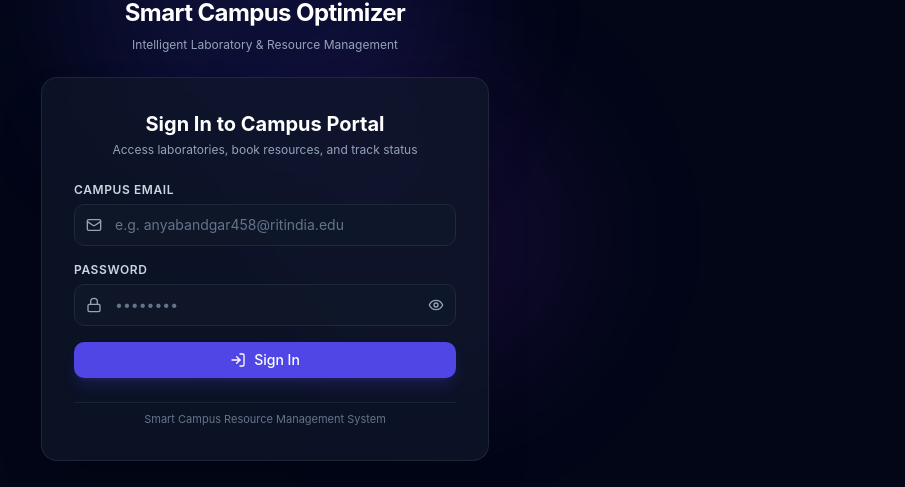
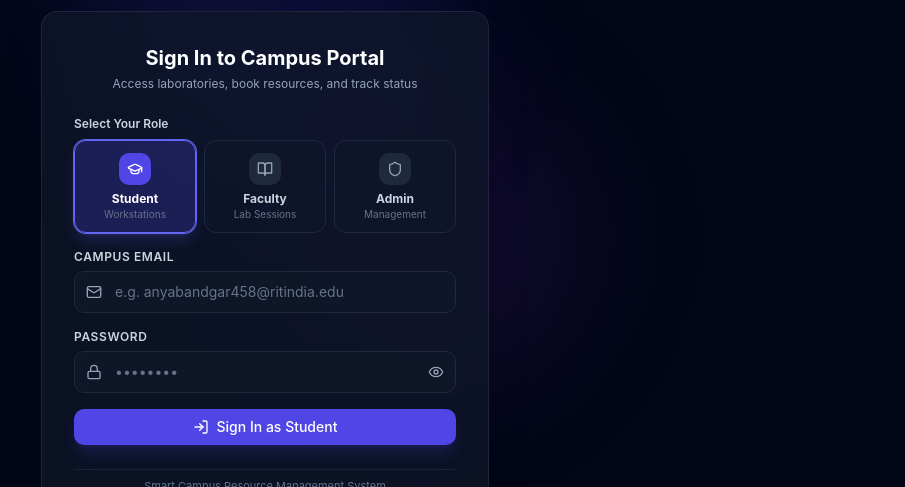
Before and after one commit to sharvilpatil30-alt/lab_sync-B4-, a React (Vite) app in the folder frontend/: page /login in a window 1280 px wide. Shown: the part 203-690 px from the top of the page, without its empty margins (375-1280 px from the left). Built offline with nearby package versions, Linux system fonts and the light colour scheme; no server answers.

Commit message:
feat: add 3-role selector on sign-in and remove role switcher after sign-in

```diff
--- a/frontend/src/components/common/PandaGuideBot.tsx
+++ b/frontend/src/components/common/PandaGuideBot.tsx
@@ -325,9 +325,9 @@ export const PandaGuideBot: React.FC = () => {
             actionUrl: `/${role || 'student'}/labs`,
           },
           {
-            title: '3. Role Switcher in Navbar',
-            description: 'You can test the system as Student, Faculty, or Admin anytime by clicking the user profile menu in the top right.',
-            actionHint: 'Click your avatar to switch demo roles.',
+            title: '3. User Profile & Active Session',
+            description: 'View your profile details and active role session by clicking on your avatar in the top right.',
+            actionHint: 'Click your avatar to inspect account details.',
           },
         ],
       };
@@ -341,13 +341,18 @@ export const PandaGuideBot: React.FC = () => {
         greeting: 'Welcome to the Smart Campus Portal:',
         steps: [
           {
-            title: '1. Enter Campus Email',
-            description: 'Enter your registered campus email address and account credentials.',
-            actionHint: 'e.g. yourname@ritindia.edu',
+            title: '1. Select Your Role',
+            description: 'Choose whether you are signing in as Student, Faculty, or Administrator.',
+            actionHint: 'Click one of the three role cards.',
           },
           {
-            title: '2. Provide Password',
-            description: 'Enter your secure password (at least 6 characters) to access laboratory dashboards.',
+            title: '2. Enter Campus Email',
+            description: 'Enter your institutional email address ending with @ritindia.edu.',
+            actionHint: 'e.g. anyabandgar458@ritindia.edu',
+          },
+          {
+            title: '3. Provide Password',
+            description: 'Enter your account password (at least 6 characters) to access your authorized workspace.',
             actionHint: 'Instant secure sign in.',
           },
         ],
--- a/frontend/src/components/layout/Navbar.tsx
+++ b/frontend/src/components/layout/Navbar.tsx
@@ -22,7 +22,7 @@ interface NavbarProps {
 }
 
 export const Navbar: React.FC<NavbarProps> = ({ onToggleSidebar, isSidebarOpen }) => {
-  const { user, role, logout, switchDemoRole } = useAuth();
+  const { user, role, logout } = useAuth();
   const { data: notifications = [], markAsRead, markAllAsRead } = useNotifications();
   const navigate = useNavigate();
 
@@ -89,12 +89,6 @@ export const Navbar: React.FC<NavbarProps> = ({ onToggleSidebar, isSidebarOpen }
     setShowUserMenu(false);
     await logout();
     navigate('/login');
-  };
-
-  const handleRoleChange = async (newRole: Role) => {
-    await switchDemoRole(newRole);
-    setShowUserMenu(false);
-    navigate(`/${newRole}/dashboard`);
   };
 
   return (
@@ -273,28 +267,6 @@ export const Navbar: React.FC<NavbarProps> = ({ onToggleSidebar, isSidebarOpen }
                     </span>
                   </div>
 
-                {/* Quick Role Switcher for Pairing & Demo */}
-                <div className="px-3 py-2 border-b border-slate-800">
-                  <p className="text-[10px] font-semibold uppercase tracking-wider text-slate-500 mb-1.5 flex items-center gap-1">
-                    <Sparkles className="w-3 h-3 text-indigo-400" /> Switch Demo Role
-                  </p>
-                  <div className="grid grid-cols-3 gap-1">
-                    {(['student', 'faculty', 'admin'] as Role[]).map((r) => (
-                      <button
-                        key={r}
-                        onClick={() => handleRoleChange(r)}
-                        className={`text-xs capitalize py-1 rounded border transition-colors ${
-                          role === r
-                            ? 'bg-indigo-600 text-white border-indigo-500 font-semibold'
-                            : 'bg-slate-800/80 text-slate-300 border-slate-700 hover:bg-slate-700'
-                        }`}
-                      >
-                        {r}
-                      </button>
-                    ))}
-                  </div>
-                </div>
-
                   <div className="py-1">
                   <Link
                     to={`/${role || 'student'}/profile`}
--- a/frontend/src/hooks/useAuth.tsx
+++ b/frontend/src/hooks/useAuth.tsx
@@ -8,7 +8,7 @@ interface AuthContextType {
   role: Role | null;
   isAuthenticated: boolean;
   isLoading: boolean;
-  login: (credentials: { email: string; password: string }) => Promise<User>;
+  login: (credentials: { email: string; password: string; role?: Role }) => Promise<User>;
   register: (data: { name: string; email: string; password: string; role: string; department?: string }) => Promise<User>;
   logout: () => Promise<void>;
   switchDemoRole: (role: Role) => Promise<void>;
@@ -54,7 +54,7 @@ export const AuthProvider: React.FC<{ children: React.ReactNode }> = ({ children
     return () => window.removeEventListener('auth:session-expired', handleExpired);
   }, []);
 
-  const login = useCallback(async (credentials: { email: string; password: string }): Promise<User> => {
+  const login = useCallback(async (credentials: { email: string; password: string; role?: Role }): Promise<User> => {
     setIsLoading(true);
     try {
       const res = await authService.login(credentials);
--- a/frontend/src/pages/auth/Login/index.tsx
+++ b/frontend/src/pages/auth/Login/index.tsx
@@ -1,14 +1,16 @@
 import React, { useState } from 'react';
 import { useNavigate, useLocation } from 'react-router-dom';
-import { Mail, Lock, Eye, EyeOff, LogIn, AlertTriangle } from 'lucide-react';
+import { Mail, Lock, Eye, EyeOff, LogIn, AlertTriangle, GraduationCap, BookOpen, Shield } from 'lucide-react';
 import { Button, Input, ErrorMessage } from '../../../components/common';
 import { useAuth } from '../../../hooks';
+import { Role } from '../../../types';
 
 export const LoginPage: React.FC = () => {
   const { login, isAuthenticated, role } = useAuth();
   const navigate = useNavigate();
   const location = useLocation();
 
+  const [selectedRole, setSelectedRole] = useState<Role>('student');
   const [emailOrUsername, setEmailOrUsername] = useState('');
   const [password, setPassword] = useState('');
   const [showPassword, setShowPassword] = useState(false);
@@ -65,8 +67,12 @@ export const LoginPage: React.FC = () => {
     setIsLoading(true);
 
     try {
-      const authenticatedUser = await login({ email: trimmedInput, password });
-      const targetRole = authenticatedUser?.role;
+      const authenticatedUser = await login({
+        email: trimmedInput,
+        password,
+        role: selectedRole,
+      });
+      const targetRole = selectedRole || authenticatedUser?.role;
 
       if (from && !from.includes('/login') && !from.includes('/unauthorized')) {
         navigate(from, { replace: true });
@@ -110,6 +116,66 @@ export const LoginPage: React.FC = () => {
       )}
 
       <form onSubmit={handleSubmit} className="space-y-4">
+        {/* Role Selection (Select 1 among 3) */}
+        <div>
+          <label className="block text-xs font-semibold text-slate-300 mb-2">
+            Select Your Role
+          </label>
+          <div className="grid grid-cols-3 gap-2">
+            {[
+              {
+                id: 'student' as Role,
+                label: 'Student',
+                desc: 'Workstations',
+                icon: GraduationCap,
+              },
+              {
+                id: 'faculty' as Role,
+                label: 'Faculty',
+                desc: 'Lab Sessions',
+                icon: BookOpen,
+              },
+              {
+                id: 'admin' as Role,
+                label: 'Admin',
+                desc: 'Management',
+                icon: Shield,
+              },
+            ].map((r) => {
+              const Icon = r.icon;
+              const isSelected = selectedRole === r.id;
+              return (
+                <button
+                  key={r.id}
+                  type="button"
+                  onClick={() => setSelectedRole(r.id)}
+                  className={`flex flex-col items-center justify-center p-3 rounded-xl border text-center transition-all ${
+                    isSelected
+                      ? 'bg-indigo-600/25 border-indigo-500 text-white shadow-lg shadow-indigo-500/20 ring-1 ring-indigo-500'
+                      : 'bg-slate-900/60 border-slate-800 text-slate-400 hover:text-slate-200 hover:bg-slate-800/80 hover:border-slate-700'
+                  }`}
+                >
+                  <div
+                    className={`w-8 h-8 rounded-lg flex items-center justify-center mb-1.5 transition-colors ${
+                      isSelected
+                        ? 'bg-indigo-600 text-white shadow-sm'
+                        : 'bg-slate-800 text-slate-400'
+                    }`}
+                  >
+                    <Icon className="w-4 h-4" />
+                  </div>
+                  <span className={`text-xs font-bold leading-tight ${isSelected ? 'text-white' : 'text-slate-300'}`}>
+                    {r.label}
+                  </span>
+                  <span className="text-[10px] text-slate-500 leading-tight mt-0.5">
+                    {r.desc}
+                  </span>
+                </button>
+              );
+            })}
+          </div>
+        </div>
+
         <Input
           label="Campus Email"
           type="email"
@@ -148,7 +214,7 @@ export const LoginPage: React.FC = () => {
           isLoading={isLoading}
           leftIcon={<LogIn className="w-4 h-4" />}
         >
-          Sign In
+          Sign In as {selectedRole.charAt(0).toUpperCase() + selectedRole.slice(1)}
         </Button>
       </form>
 
--- a/frontend/src/services/api/ApiAuthService.ts
+++ b/frontend/src/services/api/ApiAuthService.ts
@@ -3,7 +3,7 @@ import { User, ApiResponse } from '../../types';
 import { apiClient } from './client';
 
 export class ApiAuthService implements IAuthService {
-  async login(credentials: { email: string; password: string }): Promise<ApiResponse<{ token: string; user: User }>> {
+  async login(credentials: { email: string; password: string; role?: any }): Promise<ApiResponse<{ token: string; user: User }>> {
     const res = await apiClient.post('/auth/login', credentials);
     if (res.data?.data?.token) {
       localStorage.setItem('smart_campus_auth_token', res.data.data.token);
--- a/frontend/src/services/mock/MockAuthService.ts
+++ b/frontend/src/services/mock/MockAuthService.ts
@@ -1,5 +1,5 @@
 import { IAuthService } from '../types';
-import { User, ApiResponse } from '../../types';
+import { User, ApiResponse, Role } from '../../types';
 import { usersData } from '../../data/mock';
 
 const USERS_KEY = 'smart_campus_rit_users_v2';
@@ -22,7 +22,7 @@ function getStoredUsers(): User[] {
 }
 
 export class MockAuthService implements IAuthService {
-  async login(credentials: { email: string; password: string }): Promise<ApiResponse<{ token: string; user: User }>> {
+  async login(credentials: { email: string; password: string; role?: Role }): Promise<ApiResponse<{ token: string; user: User }>> {
     await new Promise((r) => setTimeout(r, 250));
 
     const trimmedEmail = credentials.email.trim().toLowerCase();
@@ -42,14 +42,17 @@ export class MockAuthService implements IAuthService {
     const users = getStoredUsers();
     let user = users.find((u) => u.email.toLowerCase() === trimmedEmail);
 
+    const targetRole: Role = credentials.role || (
+      trimmedEmail.includes('admin')
+        ? 'admin'
+        : trimmedEmail.includes('faculty') || trimmedEmail.includes('prof')
+        ? 'faculty'
+        : 'student'
+    );
+
     // If user is not yet seeded, dynamically provision for any valid @ritindia.edu account
     if (!user) {
       const prefix = trimmedEmail.split('@')[0];
-      const detectedRole = prefix.includes('admin')
-        ? 'admin'
-        : prefix.includes('faculty') || prefix.includes('prof')
-        ? 'faculty'
-        : 'student';
       const capitalizedName = prefix
         .split(/[._-]/)
         .map((s) => s.charAt(0).toUpperCase() + s.slice(1))
@@ -59,7 +62,7 @@ export class MockAuthService implements IAuthService {
         id: `usr_${Date.now()}`,
         name: capitalizedName || 'RIT Member',
         email: trimmedEmail,
-        role: detectedRole as any,
+        role: targetRole,
         department: 'Computer Science & Engineering',
         profile: {
           phone: '+91 98765 43210',
@@ -69,6 +72,14 @@ export class MockAuthService implements IAuthService {
       };
       users.push(user);
       localStorage.setItem(USERS_KEY, JSON.stringify(users));
+    } else if (credentials.role && user.role !== credentials.role) {
+      // Apply the user's selected role
+      user = { ...user, role: credentials.role };
+      const idx = users.findIndex((u) => u.email.toLowerCase() === trimmedEmail);
+      if (idx !== -1) {
+        users[idx] = user;
+        localStorage.setItem(USERS_KEY, JSON.stringify(users));
+      }
     }
 
     const token = `mock_jwt_token_${user.id}_${Date.now()}`;
--- a/frontend/src/services/types.ts
+++ b/frontend/src/services/types.ts
@@ -1,5 +1,6 @@
 import {
   User,
+  Role,
   Lab,
   Resource,
   Booking,
@@ -20,7 +21,7 @@ import {
 } from '../types';
 
 export interface IAuthService {
-  login(credentials: { email: string; password: string }): Promise<ApiResponse<{ token: string; user: User }>>;
+  login(credentials: { email: string; password: string; role?: Role }): Promise<ApiResponse<{ token: string; user: User }>>;
   register(data: { name: string; email: string; password: string; role: string; department?: string }): Promise<ApiResponse<{ token: string; user: User }>>;
   logout(): Promise<void>;
   getCurrentUser(): Promise<ApiResponse<User>>;
```
Lines whose indentation alone changed are shown as unchanged.
